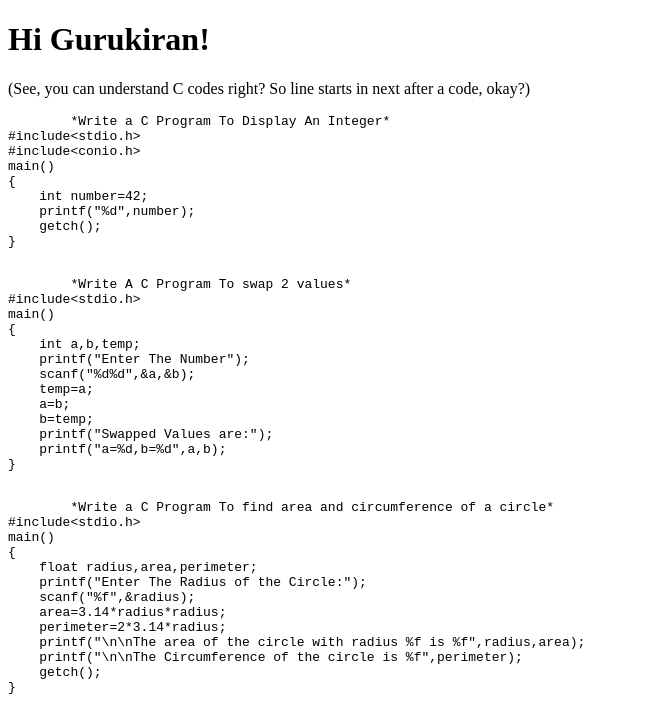
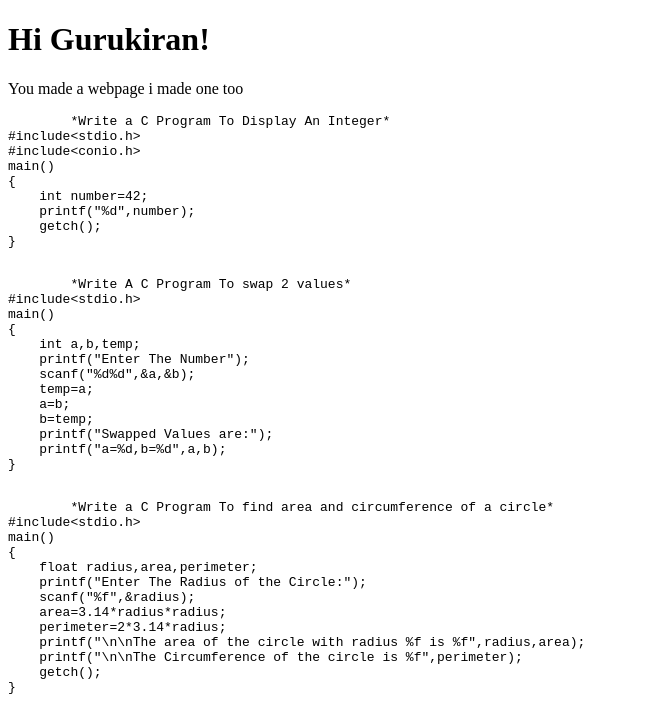
Before and after one commit to AakashSrnm/AakashSrnm, a plain HTML site: page index.html in a window 1280 px wide. Shown: the top 720 px of the page, without its empty margins (0-647 px from the left). Drawn offline with Linux system fonts and the light colour scheme.

Commit message:
Update and rename ccodes.html to index.html

```diff
--- a/ccodes.html
+++ b/index.html
@@ -10,7 +10,7 @@
         <h1>Hi Gurukiran!</h1>
     </header>
 
-    <p>(See, you can understand C codes right? So line starts in next after a code, okay?)</p>
+    <p>You made a webpage i made one too </p>
 
     <pre>
         <code>*Write a C Program To Display An Integer*
```
